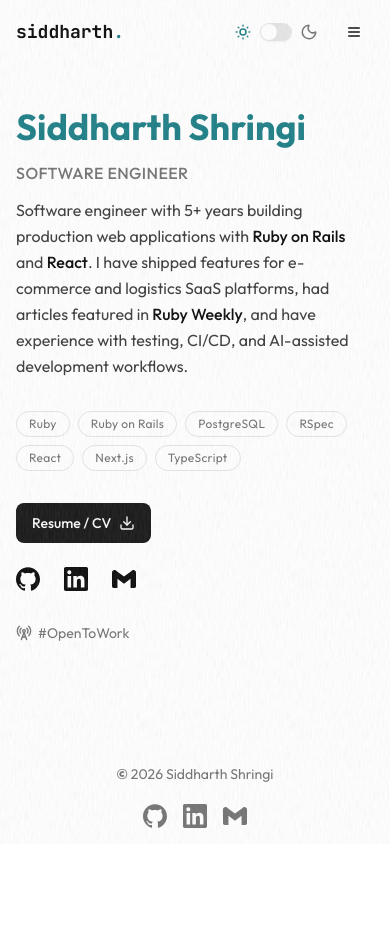
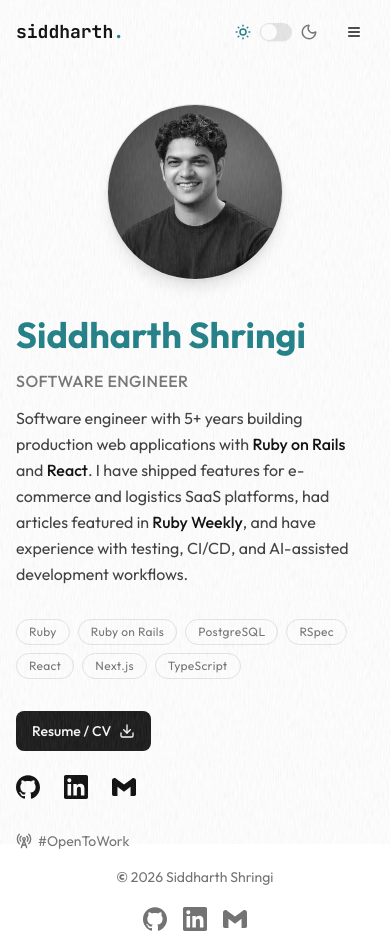
Before and after one commit to SiddharthShringi/siddharth-portfolio, a Next.js app: page / in a window 390 px wide. Before the commit the page ends 844 px from the top, so only its background shows below. Built offline with nearby package versions, Linux system fonts and the light colour scheme.

Commit message:
Add portfolio image (#57)

```diff
--- a/components/Introduction.tsx
+++ b/components/Introduction.tsx
@@ -12,27 +12,27 @@ export default function Introduction() {
   return (
     <section className="px-4 sm:px-6 lg:px-8 xl:px-10 mt-10 sm:mt-20">
       <div className="container mx-auto max-w-7xl">
-        <div className="flex flex-col lg:flex-row lg:items-start lg:justify-between gap-10 sm:gap-12">
-          {/* Text */}
-          <div className="flex flex-col gap-8 sm:gap-10 max-w-2xl w-full">
-            {/* Mobile image — above text - Add Profile Image Below  */}
-            {/* <motion.div
+        <div className="flex flex-col lg:flex-row lg:items-start gap-10 sm:gap-20 lg:gap-32">
+          {/* Left Content */}
+          <div className="flex-1 flex flex-col gap-8 sm:gap-10 max-w-2xl">
+            {/* Mobile Image */}
+            <motion.div
               initial={{ opacity: 0, scale: 0.95 }}
               animate={{ opacity: 1, scale: 1 }}
               transition={{ duration: 0.8 }}
-              className="flex lg:hidden"
+              className="flex justify-center lg:hidden"
             >
-              <div className="w-24 h-24 sm:w-32 sm:h-32 rounded-full overflow-hidden bg-muted border border-border">
+              <div className="w-44 h-44 sm:w-52 sm:h-52 rounded-full overflow-hidden border border-border bg-muted shadow-lg">
                 <Image
-                  src="/profile.jpg"
+                  src="/profile.webp"
                   alt="Siddharth Shringi"
-                  width={128}
-                  height={128}
+                  width={176}
+                  height={176}
                   className="w-full h-full object-cover"
                   priority
                 />
               </div>
-            </motion.div> */}
+            </motion.div>
 
             {/* Hero */}
             <motion.div
@@ -91,14 +91,15 @@ export default function Introduction() {
               >
                 <Button className="group flex items-center gap-2" size="lg">
                   <span>Resume / CV</span>
-                  <Download className="text-xl transition-transform group-hover:translate-y-1" />
+
+                  <Download className="transition-transform group-hover:translate-y-1" />
                 </Button>
               </Link>
 
               <Socials />
             </motion.div>
 
-            {/* Footer info */}
+            {/* Footer */}
             <motion.div
               initial={{ opacity: 0, y: 20 }}
               animate={{ opacity: 1, y: 0 }}
@@ -112,24 +113,24 @@ export default function Introduction() {
             </motion.div>
           </div>
 
-          {/* Desktop image — right side - Add Profile Image Below */}
-          {/* <motion.div
+          {/* Desktop Image */}
+          <motion.div
             initial={{ opacity: 0, scale: 0.95 }}
             animate={{ opacity: 1, scale: 1 }}
             transition={{ duration: 0.8 }}
-            className="hidden lg:flex shrink-0"
+            className="hidden lg:flex shrink-0 self-start -ml-4"
           >
-            <div className="w-56 h-56 xl:w-64 xl:h-64 rounded-full overflow-hidden bg-muted border border-border">
+            <div className="w-72 h-72 xl:w-72 xl:h-72 rounded-full overflow-hidden border border-border bg-muted shadow-md">
               <Image
-                src="/profile.jpg"
+                src="/profile.webp"
                 alt="Siddharth Shringi"
-                width={256}
-                height={256}
+                width={320}
+                height={320}
                 className="w-full h-full object-cover"
                 priority
               />
             </div>
-          </motion.div> */}
+          </motion.div>
         </div>
       </div>
     </section>
```
Also changed, not shown: public/profile.webp (added).
